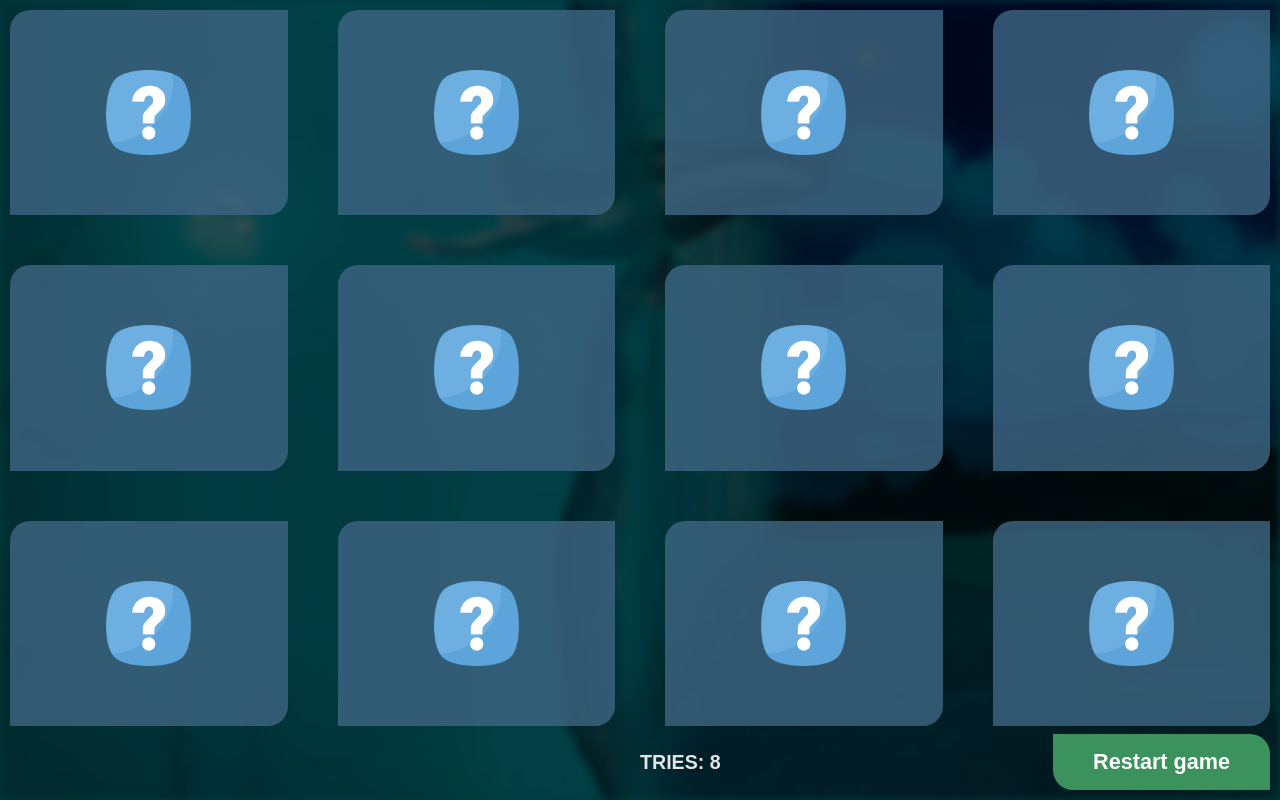
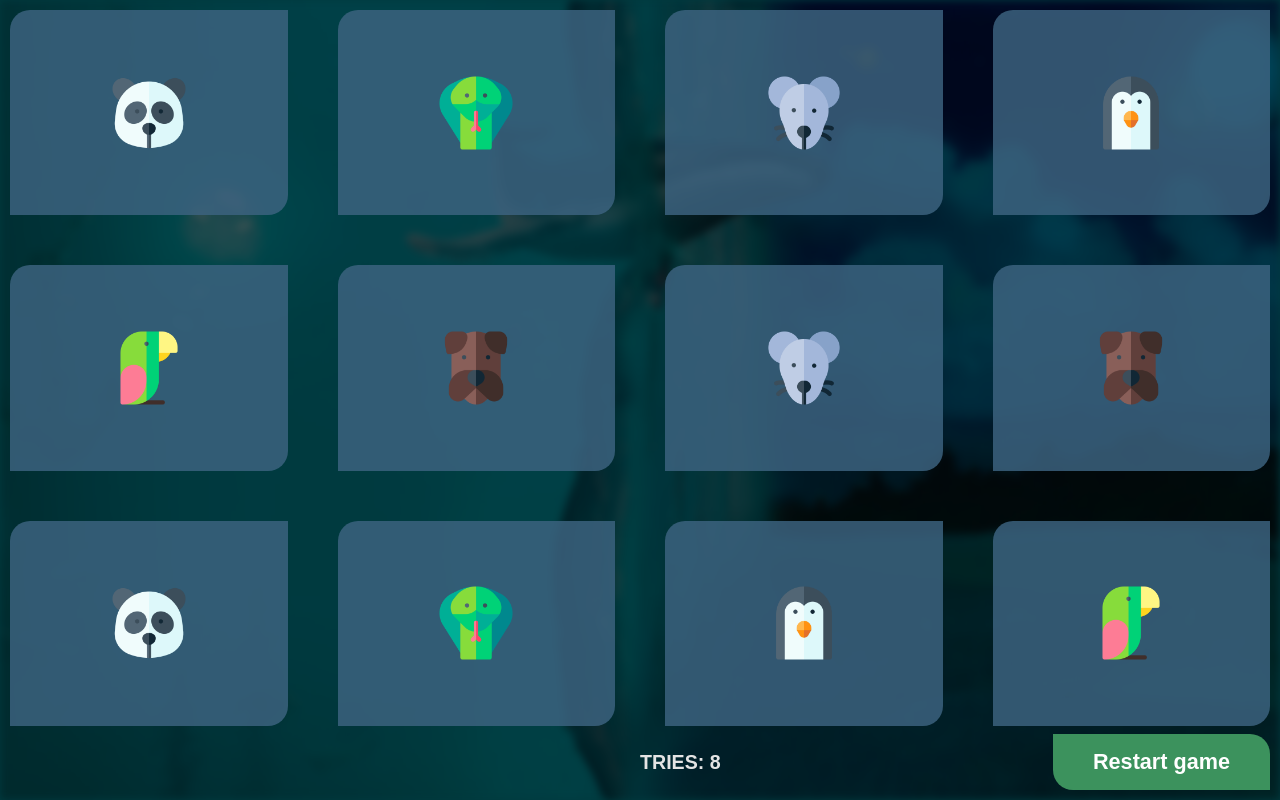
Before and after one commit to DenisBoyko6767/card-game, a plain HTML site: page index.html in a window 1280 px wide. Both pictures are taken after a click on the button "Restart game". Drawn offline with Linux system fonts and the light colour scheme.

Commit message:
commit v.0.4 js-restart-game-commit

```diff
--- a/index.html
+++ b/index.html
@@ -15,57 +15,57 @@
 		<div class="card__bg ibg"><img src="./img/bg.jpg" alt="bg image"></div>
 		<div class="card__wrapper">
 			<div class="card__item">
-				<img src="./img/gosha.png" alt="card image" class="card__image">
+				<img data-id-animal="1" id="bird" src="./img/gosha.png" alt="card image" class="card__image">
 				<img src="./img/question.png" alt="question image" class="card__image-question">
 			</div>
 			<div class="card__item">
-				<img src="./img/bobik.png" alt="card image" class="card__image">
+				<img data-id-animal="1" id="dog" src="./img/bobik.png" alt="card image" class="card__image">
 				<img src="./img/question.png" alt="question image" class="card__image-question">
 			</div>
 			<div class="card__item">
-				<img src="./img/bobik.png" alt="card image" class="card__image">
+				<img data-id-animal="2" id="dog" src="./img/bobik.png" alt="card image" class="card__image">
 				<img src="./img/question.png" alt="question image" class="card__image-question">
 			</div>
 			<div class="card__item">
-				<img src="./img/kinder-pinguin.png" alt="card image" class="card__image">
+				<img data-id-animal="1" id="ping" src="./img/kinder-pinguin.png" alt="card image" class="card__image">
 				<img src="./img/question.png" alt="question image" class="card__image-question">
 			</div>
 			<div class="card__item">
-				<img src="./img/panda.png" alt="card image" class="card__image">
+				<img data-id-animal="1" id="panda" src="./img/panda.png" alt="card image" class="card__image">
 				<img src="./img/question.png" alt="question image" class="card__image-question">
 			</div>
 			<div class="card__item">
-				<img src="./img/snake.png" alt="card image" class="card__image">
+				<img data-id-animal="1" id="snake" src="./img/snake.png" alt="card image" class="card__image">
 				<img src="./img/question.png" alt="question image" class="card__image-question">
 			</div>
 			<div class="card__item">
-				<img src="./img/vlad.png" alt="card image" class="card__image">
+				<img data-id-animal="1" id="rat" src="./img/vlad.png" alt="card image" class="card__image">
 				<img src="./img/question.png" alt="question image" class="card__image-question">
 			</div>
 			<div class="card__item">
-				<img src="./img/vlad.png" alt="card image" class="card__image">
+				<img data-id-animal="2" id="rat" src="./img/vlad.png" alt="card image" class="card__image">
 				<img src="./img/question.png" alt="question image" class="card__image-question">
 			</div>
 			<div class="card__item">
-				<img src="./img/snake.png" alt="card image" class="card__image">
+				<img data-id-animal="2" id="snake" src="./img/snake.png" alt="card image" class="card__image">
 				<img src="./img/question.png" alt="question image" class="card__image-question">
 			</div>
 			<div class="card__item">
-				<img src="./img/panda.png" alt="card image" class="card__image">
+				<img data-id-animal="2" id="panda" src="./img/panda.png" alt="card image" class="card__image">
 				<img src="./img/question.png" alt="question image" class="card__image-question">
 			</div>
 			<div class="card__item">
-				<img src="./img/kinder-pinguin.png" alt="card image" class="card__image">
+				<img data-id-animal="2" id="ping" src="./img/kinder-pinguin.png" alt="card image" class="card__image">
 				<img src="./img/question.png" alt="question image" class="card__image-question">
 			</div>
 			<div class="card__item">
-				<img src="./img/gosha.png" alt="card image" class="card__image">
+				<img data-id-animal="2" id="bird" src="./img/gosha.png" alt="card image" class="card__image">
 				<img src="./img/question.png" alt="question image" class="card__image-question">
 			</div>
 		</div>
 		<div class="card__controls">
 			<div class="card__tries-counter">tries: <span>8</span></div>
-			<button type="button" class="card__button">Restart game</button>
+			<button type="button" class="card__button"><span>Restart game</span></button>
 		</div>
 	</div>
  </div>
--- a/js/functions.js
+++ b/js/functions.js
@@ -1,4 +1,3 @@
-
 //card action
 export function cardAction() {
 	//========================================================================================================================================================
@@ -23,21 +22,79 @@ export function cardAction() {
 
 	//========================================================================================================================================================
 	//---generate random position for iamges-item when click reset button
+	//
+	const buttonReset = document.querySelector('.card__button');
+
+	// подія на клік
+	buttonReset.addEventListener('click', generateNewPosition);
+
+	// головна функфія генерації
+	function generateNewPosition(e) {
+		// варіейбл
+		let cardImage = Array.from(document.querySelectorAll('.card__image'));
+		let cardImageParent = Array.from(document.querySelectorAll('.card__item'));
+		let newCardImageArray = []; //Object.assign([], cardImage);
+
+		// преревірка на четність + створення 2 масивів
+		if (cardImage.length % 2 == 0) {
+			let newHalfArrayOne = [] //Object.assign([], cardImage).slice(0, cardImage.length / 2).fill(0, this);
+			let newHalfArrayTwo = [] //Object.assign([], cardImage).slice(0, cardImage.length / 2).fill(0, this);
+			let counterForFirstArr = 0;
+			let counterForSecondArr = 0;
+
+			// ініціалізація 2 массивів по дата-айді
+			cardImage.forEach(currentCardImg => {
+				if (currentCardImg.getAttribute('data-id-animal') == '1') {
+					newHalfArrayOne.splice(counterForFirstArr, 0, currentCardImg);
+					counterForFirstArr++;
+				} else if (currentCardImg.getAttribute('data-id-animal') == '2') {
+					newHalfArrayTwo.splice(counterForSecondArr, 0, currentCardImg);
+					counterForSecondArr++;
+				}
+			});
+			//перемішення 2 створених масивів
+			shuffle(newHalfArrayOne);
+			shuffle(newHalfArrayTwo);
+
+			// обйеднання 2 створених масивів в один
+			newCardImageArray.splice(0, 0, ...newHalfArrayOne, ...newHalfArrayTwo);
+
+			//display & delete ===================================================================================================================
+
+			//  ??????? видаляємо всі амдж елементи
+			//  ??????? cardImageParent.forEach(cardCurrentParent => {
+			//  ??????? 	if (cardCurrentParent.children[1].classList.contains('.card__image')) {
+			//  ??????? 		console.log('sadf');
+			//  ??????? 	}
+			//  ??????? 	//	console.log(cardCurrentParent.children[1]);
+			//  ??????? });
+
+			//вставляємо створені, рандомно згенеровані елементи в родича (newCardImageArray)
+			cardImageParent.forEach((cardCurrentParent,index) => {
+				cardCurrentParent.prepend(newCardImageArray[index]);
+			});
+		}
 
 
+
+
+
+
+	}
 
 	//========================================================================================================================================================
 	//---add card actvie classes
 	const cards = document.querySelectorAll('.card__item');
 
 	cards.forEach(card => {
-		card.addEventListener('click',addActiveToCard);
+		card.addEventListener('click', addActiveToCard);
 	});
 
 	function addActiveToCard(params) {
 		this.classList.add("_active");
 		removeActiveToCard(this);
 	}
+
 	function removeActiveToCard(el) {
 		setTimeout(() => {
 			el.classList.remove("_active");
@@ -47,6 +104,26 @@ export function cardAction() {
 //========================================================================================================================================================
 
 
+
+
+
+
+
+
+
+//========================================================================================================================================================
+// ---help functions
+function shuffle(arr) {
+	var j, temp;
+	for (var i = arr.length - 1; i > 0; i--) {
+		j = Math.floor(Math.random() * (i + 1));
+		temp = arr[j];
+		arr[j] = arr[i];
+		arr[i] = temp;
+	}
+	return arr;
+}
+//========================================================================================================================================================
 
 
 
@@ -84,6 +161,7 @@ for (let index = 0; index < popups.length; index++) {
 			}
 		});
 	}
+
 	function popup_open(item, video = '') {
 		let activePopup = document.querySelectorAll('.popup._active');
 		if (activePopup.length > 0) {
@@ -102,6 +180,7 @@ function popup_open(item, video = '') {
 			history.pushState('', '', '#' + item);
 		}
 	}
+
 	function popup_close(item, bodyUnlock = true) {
 		if (unlock) {
 			if (!item) {
@@ -126,6 +205,7 @@ function popup_close(item, bodyUnlock = true) {
 			history.pushState('', '', window.location.href.split('#')[0]);
 		}
 	}
+
 	function body_lock_remove(delay) {
 		let body = document.querySelector("body");
 		if (unlock) {
@@ -145,6 +225,7 @@ function body_lock_remove(delay) {
 			}, delay);
 		}
 	}
+
 	function body_lock_add(delay) {
 		let body = document.querySelector("body");
 		if (unlock) {
--- a/scss/_home.scss
+++ b/scss/_home.scss
@@ -70,25 +70,33 @@
 		background-color: rgba(61, 100, 129, 0.829);
 		transition: all .4s ease 0s;
 
-		&:hover{
+		&:hover {
 			background-color: rgba(60, 97, 128, 0.829);
 			transform: scale(1.03);
 		}
-		&._active{
-			transform: rotate3d(0,1,0,180deg);
-		  .card__image{
-			  z-index: 6;
-		  }
-		  .card__image-question{
-			  opacity: 0;
+
+		&._active {
+			transform: rotate3d(0, 1, 0, 180deg);
+
+			.card__image {
+				z-index: 4;
+				opacity: 0;
+			}
+
+			.card__image-question {
+				opacity: 1;
 			}
 		}
 	}
 
 	&__image {
+		opacity: 1;
 		width: 73px;
 		position: absolute;
-		z-index: 4;
+		left: 50%;
+		top: 50%;
+		transform: translate(-50%,-50%);
+		z-index: 6;
 		transition: all .2s ease 0s;
 
 		@media (max-width: 1200px) {
@@ -101,7 +109,11 @@
 	}
 
 	&__image-question {
+		opacity: 0;
 		position: absolute;
+		left: 50%;
+		top: 50%;
+		transform: translate(-50%,-50%);
 		z-index: 5;
 		width: 85px;
 		transition: all .2s ease 0s;
@@ -115,39 +127,45 @@
 		}
 	}
 
-	&__controls{
+	&__controls {
 		display: flex;
 		justify-content: end;
 		align-items: center;
 		column-gap: 15px;
 	}
-	&__tries-counter{
+
+	&__tries-counter {
 		z-index: 5;
 		text-transform: uppercase;
 		font-weight: 600;
-		@media (min-width:1600px){
+
+		@media (min-width:1600px) {
 			position: relative;
 			//width: 30%;
 			right: 0px;
 			bottom: 0;
 		}
+
 		@media (max-width: 1600px) {
 			position: fixed;
 			width: 50%;
 			right: 0px;
 			bottom: 27px;
 		}
+
 		@media (max-width: 768px) {
 			position: relative;
 			width: 30%;
 			right: 0px;
 			bottom: 0px;
 		}
-		@media (max-width: 480px){
+
+		@media (max-width: 480px) {
 			bottom: -11px;
 
 		}
 	}
+
 	&__button {
 		font-weight: 600;
 		z-index: 15;
@@ -161,10 +179,17 @@
 
 		color: #fff;
 		background-color: rgb(60, 146, 93);
-		transition: background-color .3s ease 0s;
+		transition: background-color .3s ease 0s, transform .3s ease 0s;
 
-		&:hover {
-			background-color: rgb(46, 112, 71);
+		@media (min-width: 821px) {
+			&:hover {
+				background-color: rgb(46, 112, 71);
+				transform: scale(1.02);
+			}
+
+			&:active {
+				transform: scale(0.97);
+			}
 		}
 
 		padding: 15px 40px;
@@ -177,6 +202,7 @@
 			right: 0px;
 			bottom: 0;
 		}
+
 		@media (max-width: 768px) {
 			position: relative;
 			width: 70%;
@@ -188,6 +214,7 @@
 			margin-top: 15px;
 			padding: 25px 25px;
 		}
+
 		@media (max-height: 420px) {
 			opacity: 0.4;
 		}
```
Also changed, not shown: css/app.css. Lines whose indentation alone changed are shown as unchanged.
